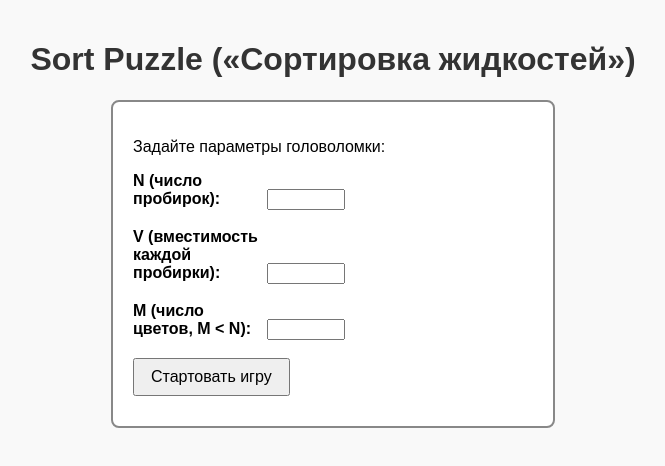
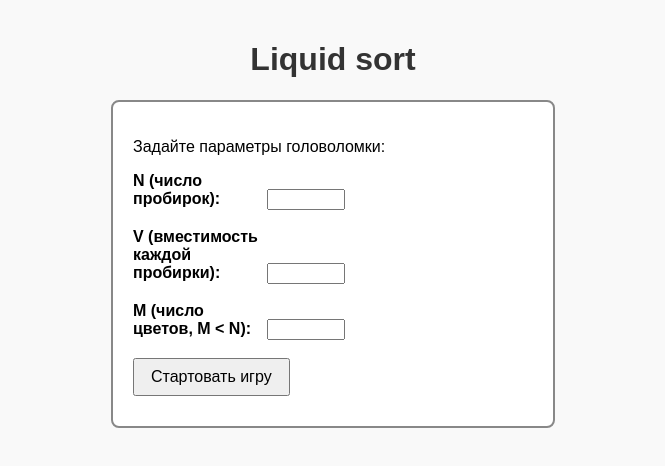
Before and after one commit to japusta/sort-liquid, a website: page index.html in a window 1280 px wide. Shown: the whole page, without its empty margins (307-972 px from the left). Drawn offline with Linux system fonts and the light colour scheme.

Commit message:
header fix

```diff
--- a/index.html
+++ b/index.html
@@ -2,11 +2,11 @@
 <html lang="ru">
 <head>
   <meta charset="UTF-8" />
-  <title>Sort Puzzle («Сортировка жидкостей»)</title>
+  <title>Liquid sort</title>
   <link rel="stylesheet" href="styles.css" />
 </head>
 <body>
-  <h1>Sort Puzzle («Сортировка жидкостей»)</h1>
+  <h1>Liquid sort</h1>
 
   <!-- ===  Панель ввода N, V, M  === -->
   <div id="config-panel">
```
